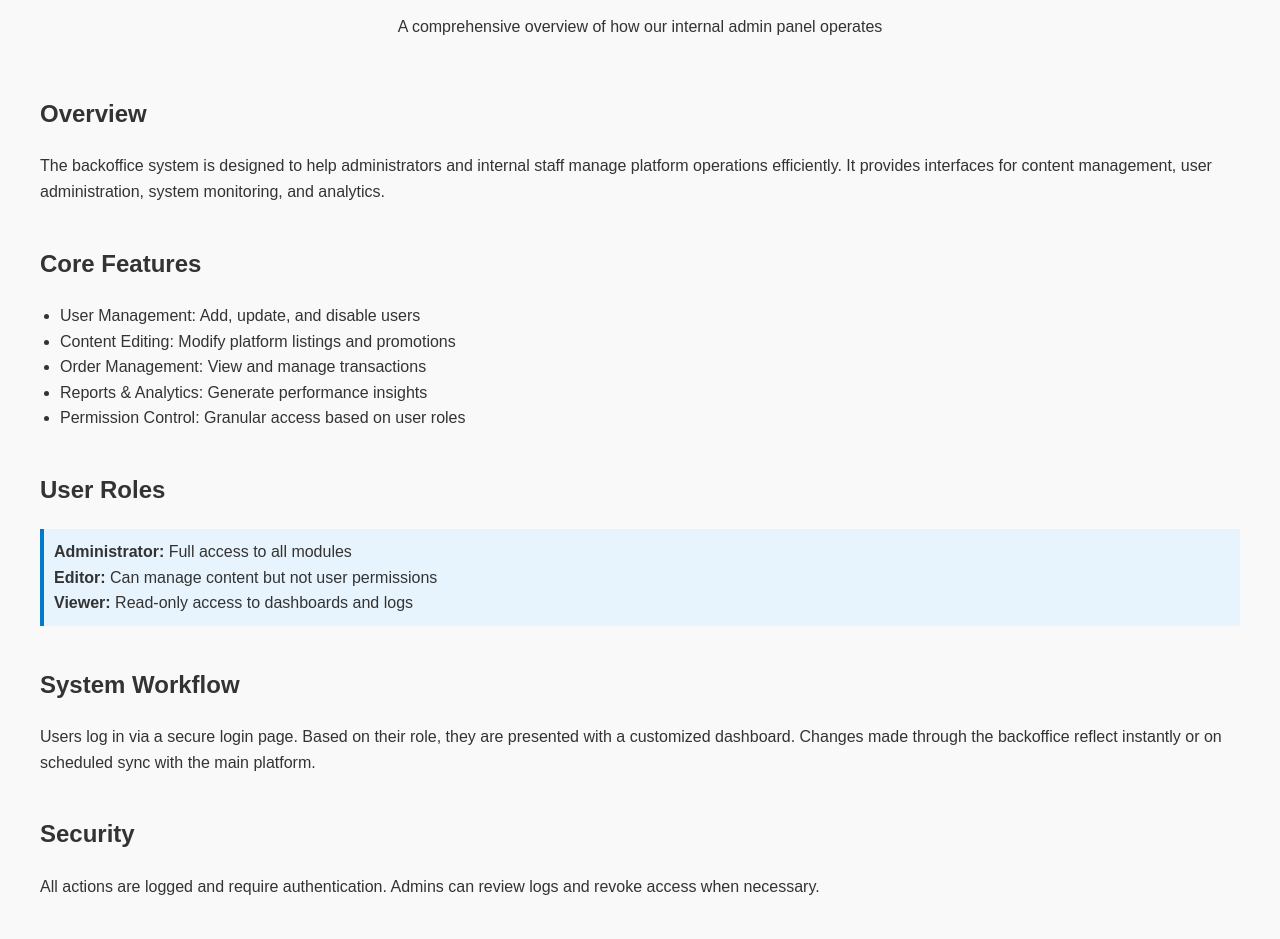
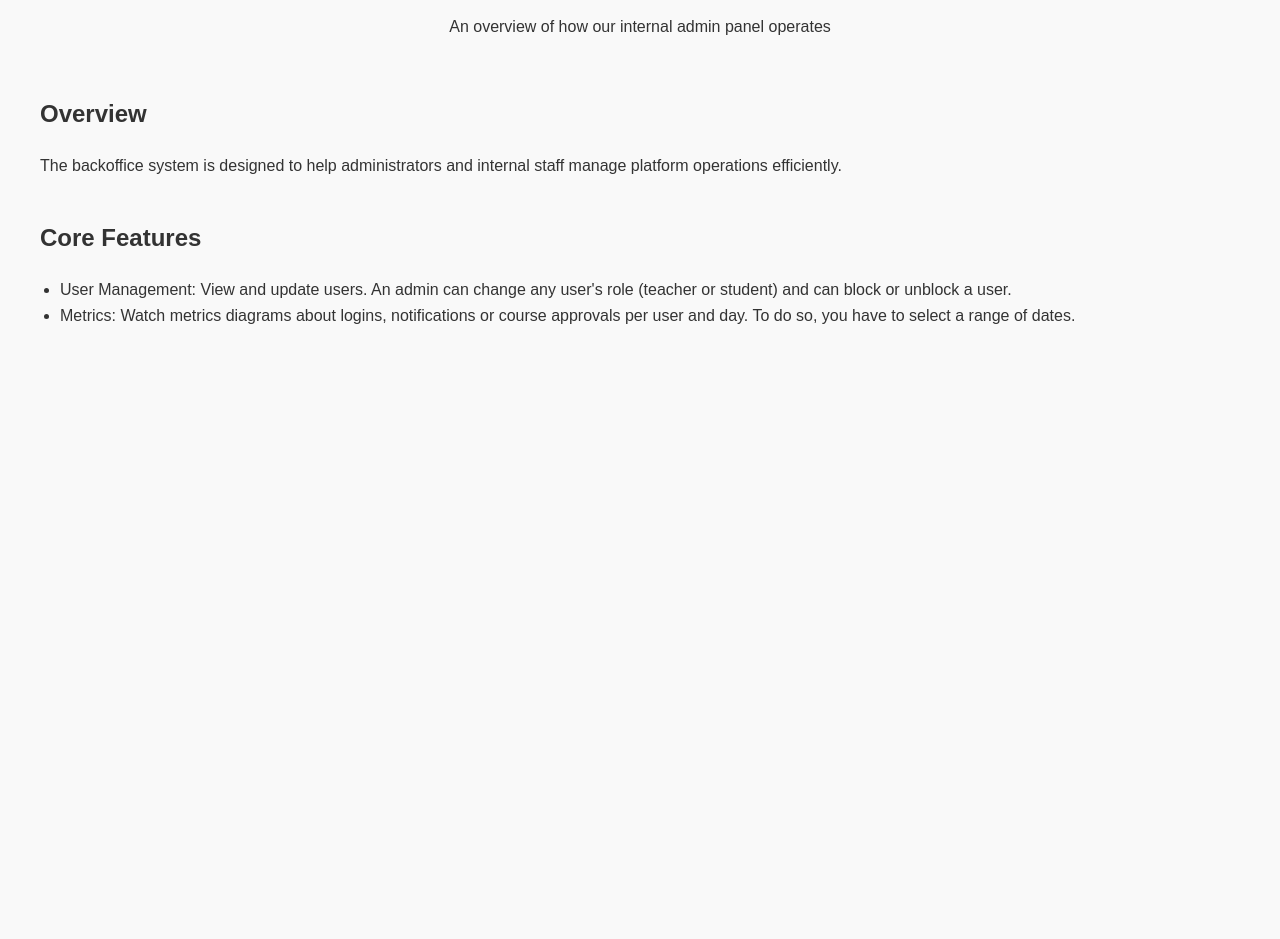
Before and after one commit to ClassConnect-Grupo-1/classconnect-grupo-1.github.io, a plain HTML site: page index.html in a window 1280 px wide. Shown: the part 99-1038 px from the top of the page. After the commit the page ends 800 px from the top, so only its background shows below. Drawn offline with Linux system fonts and the light colour scheme.

Commit message:
backoffice

```diff
--- a/index.html
+++ b/index.html
@@ -3,7 +3,7 @@
 <head>
   <meta charset="UTF-8" />
   <meta name="viewport" content="width=device-width, initial-scale=1.0"/>
-  <title>Backoffice Overview</title>
+  <title>Backoffice User Guide</title>
   <style>
     body {
       font-family: Arial, sans-serif;
@@ -35,43 +35,21 @@
 <body>
 
   <header>
-    <h1>Welcome to the Backoffice System</h1>
-    <p>A comprehensive overview of how our internal admin panel operates</p>
+    <h1>Backoffice User Guide</h1>
+    <p>An overview of how our internal admin panel operates</p>
   </header>
 
   <section>
     <h2>Overview</h2>
-    <p>The backoffice system is designed to help administrators and internal staff manage platform operations efficiently. It provides interfaces for content management, user administration, system monitoring, and analytics.</p>
+    <p>The backoffice system is designed to help administrators and internal staff manage platform operations efficiently.</p>
   </section>
 
   <section>
     <h2>Core Features</h2>
     <ul>
-      <li>User Management: Add, update, and disable users</li>
-      <li>Content Editing: Modify platform listings and promotions</li>
-      <li>Order Management: View and manage transactions</li>
-      <li>Reports & Analytics: Generate performance insights</li>
-      <li>Permission Control: Granular access based on user roles</li>
+      <li>User Management: View and update users. An admin can change any user's role (teacher or student) and can block or unblock a user.</li>
+      <li>Metrics: Watch metrics diagrams about logins, notifications or course approvals per user and day. To do so, you have to select a range of dates.</li>
     </ul>
-  </section>
-
-  <section>
-    <h2>User Roles</h2>
-    <div class="highlight">
-      <strong>Administrator:</strong> Full access to all modules<br>
-      <strong>Editor:</strong> Can manage content but not user permissions<br>
-      <strong>Viewer:</strong> Read-only access to dashboards and logs
-    </div>
-  </section>
-
-  <section>
-    <h2>System Workflow</h2>
-    <p>Users log in via a secure login page. Based on their role, they are presented with a customized dashboard. Changes made through the backoffice reflect instantly or on scheduled sync with the main platform.</p>
-  </section>
-
-  <section>
-    <h2>Security</h2>
-    <p>All actions are logged and require authentication. Admins can review logs and revoke access when necessary.</p>
   </section>
 
 </body>
```
